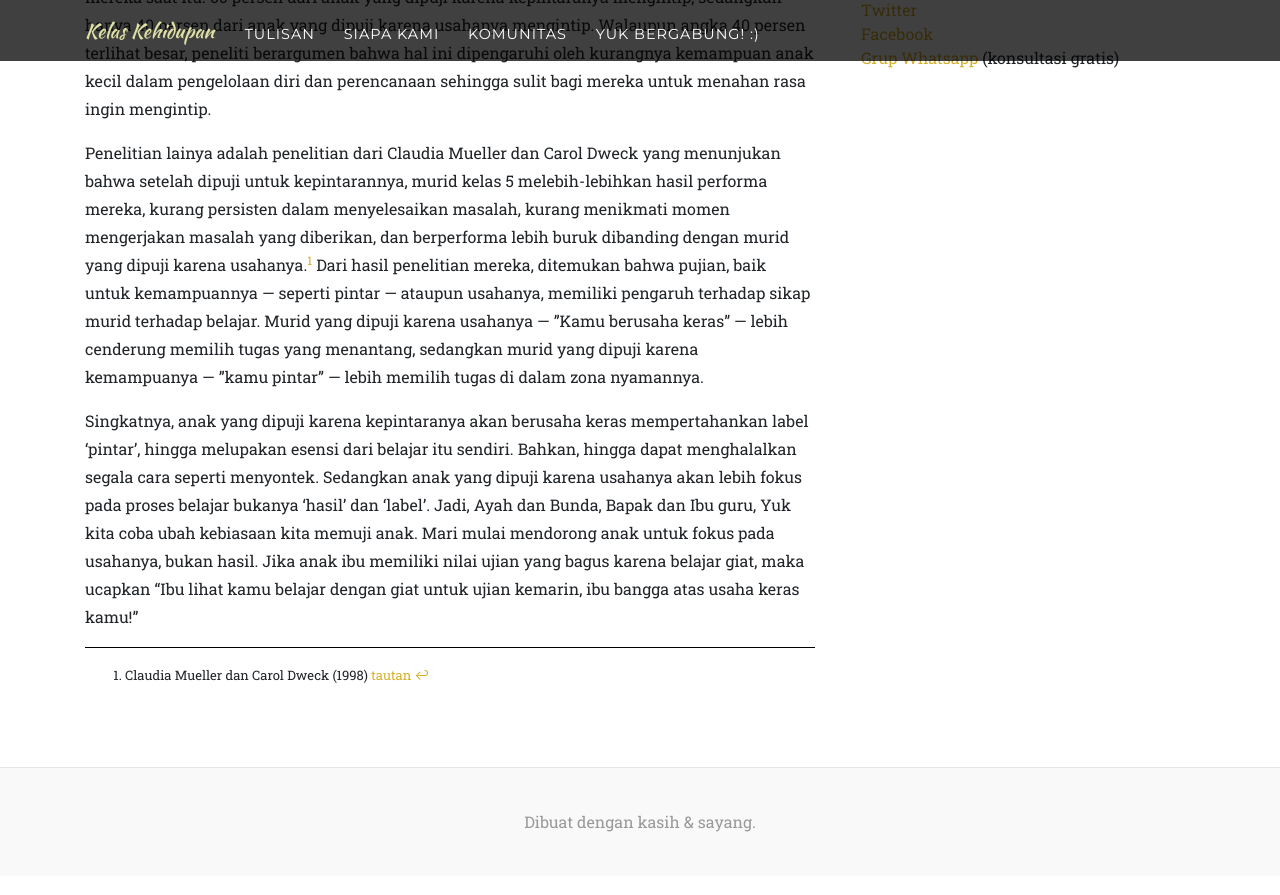
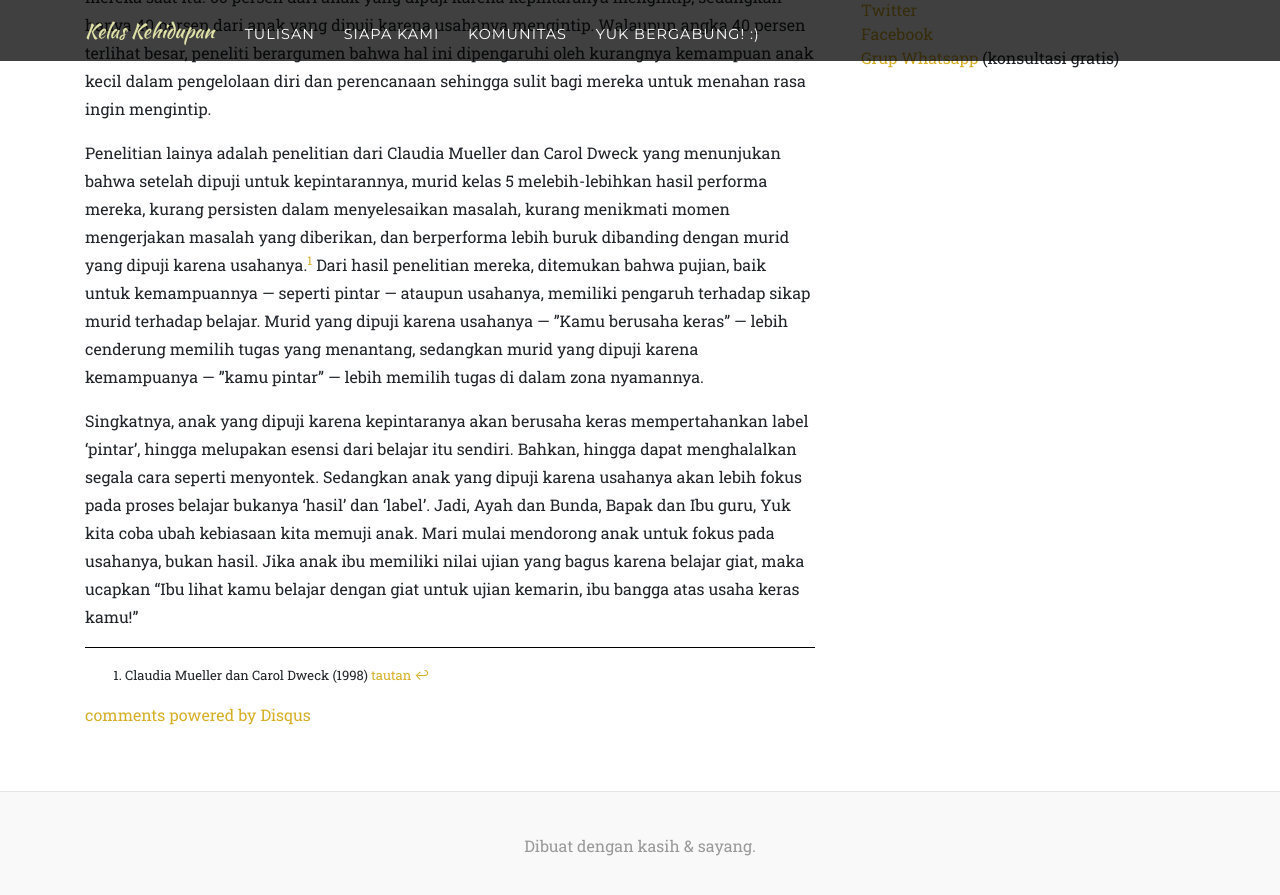
Before and after one commit to KelasKehidupan/kelaskehidupan.github.io, a Jekyll site: the page built from _posts/2020-02-02-konsekuensi-buruk-memberikan-pujian-pintar-ke-anak.md, in a window 1280 px wide and 900 px high, scrolled down 778 px. Shown: the top 895 px of the window. Built offline with Jekyll 4.4.1, drawn with Linux system fonts in a browser that asks for light colours; some web fonts are replaced; comment, search, counter and statistics services are not loaded.

Commit message:
Installing Disqus

```diff
--- a/_config.yml
+++ b/_config.yml
@@ -22,6 +22,9 @@
 twitter_username: jekyllrb
 github_username:  jekyll
 
+disqus:
+  shortname: kelaskehidupan-1
+
 # Build settings
 markdown: kramdown
 # theme: minima
--- /dev/null
+++ b/_includes/disqus_comments.html
@@ -0,0 +1,18 @@
+{% if page.comments != false and jekyll.environment == "production" %}
+
+<div id="disqus_thread"></div>
+  <script type="text/javascript">
+    /* * * CONFIGURATION VARIABLES: EDIT BEFORE PASTING INTO YOUR WEBPAGE * * */
+    var disqus_shortname = '{{ site.disqus.shortname }}'; // required: replace example with your forum shortname
+    /* * * DON'T EDIT BELOW THIS LINE * * */
+    (function() {
+	var dsq = document.createElement('script'); dsq.type = 'text/javascript'; dsq.async = true;
+	dsq.src = '//' + disqus_shortname + '.disqus.com/embed.js';
+	(document.getElementsByTagName('head')[0] || document.getElementsByTagName('body')[0]).appendChild(dsq);
+    })();
+  </script>
+  <noscript>Please enable JavaScript to view the <a href="http://disqus.com/?ref_noscript">comments powered by Disqus.</a></noscript>
+  <a href="http://disqus.com" class="dsq-brlink">comments powered by <span class="logo-disqus">Disqus</span></a>
+</section>
+
+{% endif %}
--- a/_layouts/post.html
+++ b/_layouts/post.html
@@ -11,6 +11,9 @@
       <hr class="after-title">
       <p><em class="text-muted">{{page.goal}}</em></p>
       {{content}}
+      {% if site.disqus.shortname %}
+        {% include disqus_comments.html %}
+      {% endif %}
     </div>
 
     {% include sidebar.html %}
--- a/index.html
+++ b/index.html
@@ -8,7 +8,7 @@
       <div class="intro-text">
         <div class="white-box">
           <span class="intro-heading text-uppercase">Kelas Kehidupan</span><br>
-          <span class="intro-lead-in">Membantu Anak-Anak Menjadi Manusia Bahagia</span><br>
+          <span class="intro-lead-in">Bantu Anak Tumbuh Menjadi Manusia Bahagia</span><br>
           <a class="btn btn-primary btn-lg js-scroll-trigger" href="#tulisan">Lanjut Baca</a>
         </div>
       </div>
```
